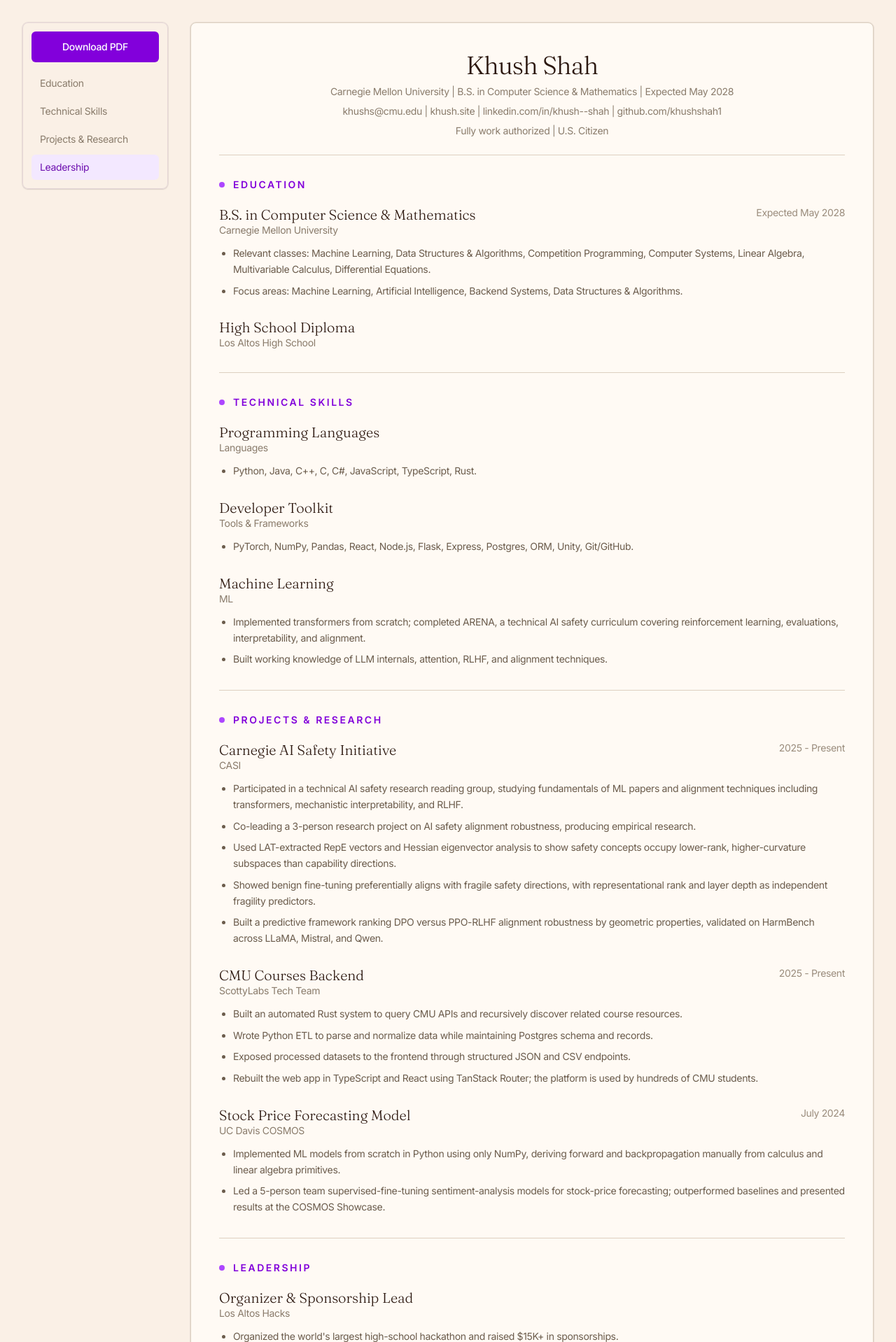
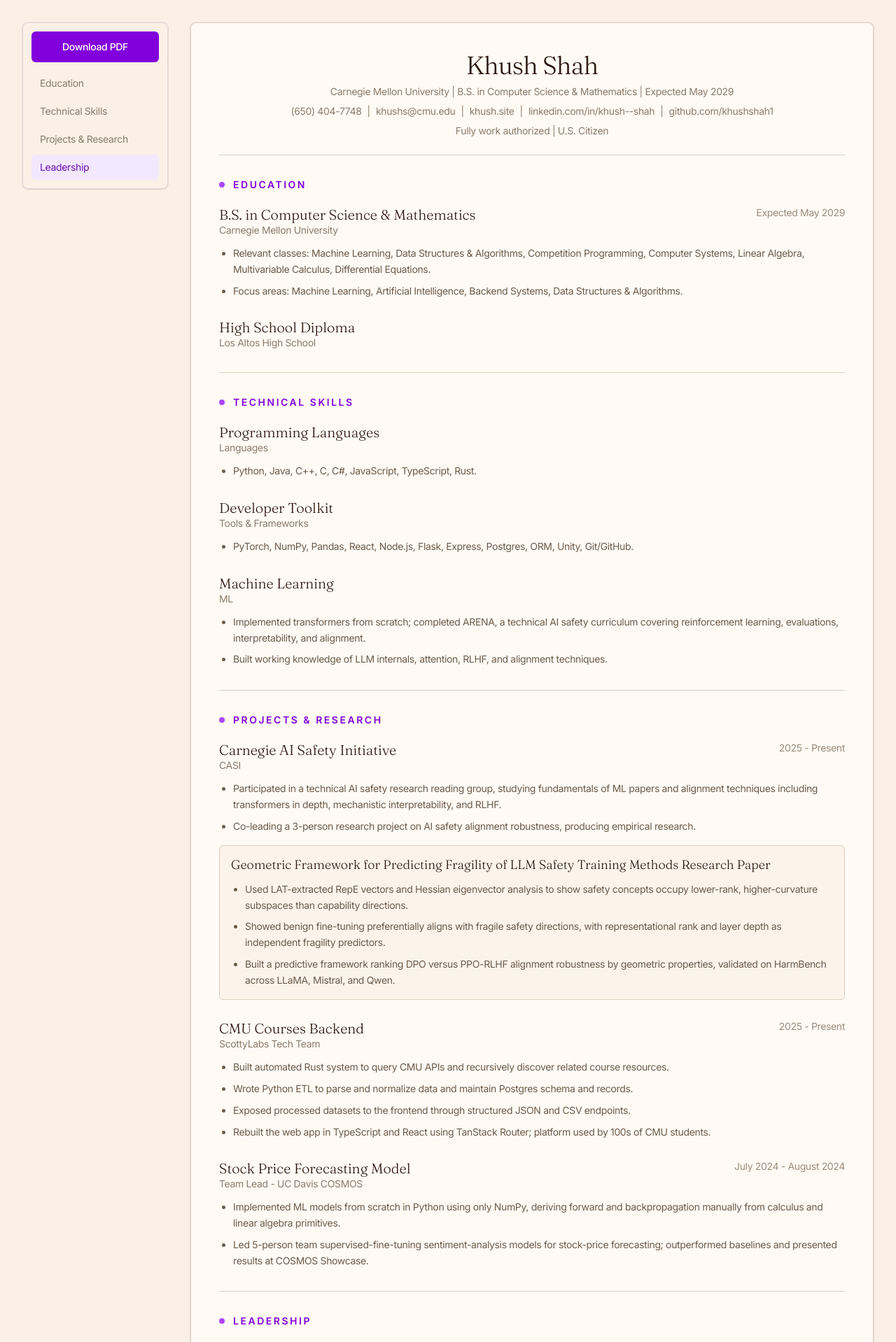
Before and after one commit to KhushShah1/personal, a Next.js app: page /resume in a window 1280 px wide. Shown: the part 302-2220 px from the top of the page at 70% size. Built offline with nearby package versions, Linux system fonts and the light colour scheme.

Commit message:
Updated Resume

```diff
--- a/src/data/resume.ts
+++ b/src/data/resume.ts
@@ -1,8 +1,14 @@
+export type ResumeSubEntry = {
+  title: string;
+  bullets: string[];
+};
+
 export type ResumeEntry = {
   title: string;
   organization: string;
   dates?: string;
   bullets: string[];
+  subEntries?: ResumeSubEntry[];
 };
 
 export type ResumeSection = {
@@ -19,7 +25,7 @@
       {
         title: "B.S. in Computer Science & Mathematics",
         organization: "Carnegie Mellon University",
-        dates: "Expected May 2028",
+        dates: "Expected May 2029",
         bullets: [
           "Relevant classes: Machine Learning, Data Structures & Algorithms, Competition Programming, Computer Systems, Linear Algebra, Multivariable Calculus, Differential Equations.",
           "Focus areas: Machine Learning, Artificial Intelligence, Backend Systems, Data Structures & Algorithms.",
@@ -67,11 +73,18 @@
         organization: "CASI",
         dates: "2025 - Present",
         bullets: [
-          "Participated in a technical AI safety research reading group, studying fundamentals of ML papers and alignment techniques including transformers, mechanistic interpretability, and RLHF.",
+          "Participated in a technical AI safety research reading group, studying fundamentals of ML papers and alignment techniques including transformers in depth, mechanistic interpretability, and RLHF.",
           "Co-leading a 3-person research project on AI safety alignment robustness, producing empirical research.",
-          "Used LAT-extracted RepE vectors and Hessian eigenvector analysis to show safety concepts occupy lower-rank, higher-curvature subspaces than capability directions.",
-          "Showed benign fine-tuning preferentially aligns with fragile safety directions, with representational rank and layer depth as independent fragility predictors.",
-          "Built a predictive framework ranking DPO versus PPO-RLHF alignment robustness by geometric properties, validated on HarmBench across LLaMA, Mistral, and Qwen.",
+        ],
+        subEntries: [
+          {
+            title: "Geometric Framework for Predicting Fragility of LLM Safety Training Methods Research Paper",
+            bullets: [
+              "Used LAT-extracted RepE vectors and Hessian eigenvector analysis to show safety concepts occupy lower-rank, higher-curvature subspaces than capability directions.",
+              "Showed benign fine-tuning preferentially aligns with fragile safety directions, with representational rank and layer depth as independent fragility predictors.",
+              "Built a predictive framework ranking DPO versus PPO-RLHF alignment robustness by geometric properties, validated on HarmBench across LLaMA, Mistral, and Qwen.",
+            ],
+          },
         ],
       },
       {
@@ -79,19 +92,19 @@
         organization: "ScottyLabs Tech Team",
         dates: "2025 - Present",
         bullets: [
-          "Built an automated Rust system to query CMU APIs and recursively discover related course resources.",
-          "Wrote Python ETL to parse and normalize data while maintaining Postgres schema and records.",
+          "Built automated Rust system to query CMU APIs and recursively discover related course resources.",
+          "Wrote Python ETL to parse and normalize data and maintain Postgres schema and records.",
           "Exposed processed datasets to the frontend through structured JSON and CSV endpoints.",
-          "Rebuilt the web app in TypeScript and React using TanStack Router; the platform is used by hundreds of CMU students.",
+          "Rebuilt the web app in TypeScript and React using TanStack Router; platform used by 100s of CMU students.",
         ],
       },
       {
         title: "Stock Price Forecasting Model",
-        organization: "UC Davis COSMOS",
-        dates: "July 2024",
+        organization: "Team Lead - UC Davis COSMOS",
+        dates: "July 2024 - August 2024",
         bullets: [
           "Implemented ML models from scratch in Python using only NumPy, deriving forward and backpropagation manually from calculus and linear algebra primitives.",
-          "Led a 5-person team supervised-fine-tuning sentiment-analysis models for stock-price forecasting; outperformed baselines and presented results at the COSMOS Showcase.",
+          "Led 5-person team supervised-fine-tuning sentiment-analysis models for stock-price forecasting; outperformed baselines and presented results at COSMOS Showcase.",
         ],
       },
     ],
@@ -103,14 +116,16 @@
       {
         title: "Organizer & Sponsorship Lead",
         organization: "Los Altos Hacks",
+        dates: "2021 - 2025",
         bullets: [
           "Organized the world's largest high-school hackathon and raised $15K+ in sponsorships.",
-          "Gave speeches to 1,000+ students and mentored many new members.",
+          "Gave speeches to 1000+ students and mentored many new members.",
         ],
       },
       {
         title: "Senior VP",
         organization: "Computer Engineers of the Next Generation (CENG)",
+        dates: "2022 - 2025",
         bullets: [
           "Managed 100+ volunteers teaching 24+ coding classes in Python, Java, and JavaScript to underserved schools.",
           "Earned the Presidential Volunteer Service Award for 200+ service hours in a single year.",
--- a/src/pages/resume.tsx
+++ b/src/pages/resume.tsx
@@ -1,10 +1,13 @@
 import Head from "next/head";
+import Link from "next/link";
 import { useEffect, useState } from "react";
 import Layout from "@/components/Layout";
 import PageHeader from "@/components/PageHeader";
 import { resumeSections } from "@/data/resume";
 
 const resumePdfHref = "/khush-shah-resume.pdf";
+const resumeContactLinkClass =
+  "rounded underline-offset-4 transition hover:text-warm-900 hover:underline focus-visible:outline-none focus-visible:ring-4 focus-visible:ring-purple-200";
 
 export default function Resume() {
   const [activeSection, setActiveSection] = useState(resumeSections[0].id);
@@ -84,11 +87,37 @@
               Khush Shah
             </h2>
             <p className="mt-2 text-sm tracking-tight text-warm-600">
-              Carnegie Mellon University | B.S. in Computer Science & Mathematics | Expected May 2028
+              Carnegie Mellon University | B.S. in Computer Science & Mathematics | Expected May 2029
             </p>
-            <p className="mt-2 text-sm tracking-tight text-warm-600">
-              khushs@cmu.edu | khush.site | linkedin.com/in/khush--shah | github.com/khushshah1
-            </p>
+            <div className="mt-2 flex flex-wrap justify-center gap-x-2 gap-y-1 text-sm tracking-tight text-warm-600">
+              <span>(650) 404-7748</span>
+              <span>|</span>
+              <a href="mailto:khushs@cmu.edu" className={resumeContactLinkClass}>
+                khushs@cmu.edu
+              </a>
+              <span>|</span>
+              <Link href="/" className={resumeContactLinkClass}>
+                khush.site
+              </Link>
+              <span>|</span>
+              <a
+                href="https://linkedin.com/in/khush--shah/"
+                target="_blank"
+                rel="noopener noreferrer"
+                className={resumeContactLinkClass}
+              >
+                linkedin.com/in/khush--shah
+              </a>
+              <span>|</span>
+              <a
+                href="https://github.com/KhushShah1"
+                target="_blank"
+                rel="noopener noreferrer"
+                className={resumeContactLinkClass}
+              >
+                github.com/khushshah1
+              </a>
+            </div>
             <p className="mt-2 text-sm tracking-tight text-warm-600">
               Fully work authorized | U.S. Citizen
             </p>
@@ -123,6 +152,18 @@
                           ))}
                         </ul>
                       )}
+                      {entry.subEntries?.map((subEntry) => (
+                        <div key={subEntry.title} className="mt-4 rounded-md border border-warm-300 bg-warm-50/60 p-4">
+                          <h4 className="font-serif text-lg font-light leading-tight text-warm-900">
+                            {subEntry.title}
+                          </h4>
+                          <ul className="mt-3 list-disc space-y-2 pl-5 text-sm leading-relaxed tracking-tight text-warm-700">
+                            {subEntry.bullets.map((bullet) => (
+                              <li key={bullet}>{bullet}</li>
+                            ))}
+                          </ul>
+                        </div>
+                      ))}
                     </div>
                   ))}
                 </div>
```
Also changed, not shown: public/og-card.svg, 1 other file (tests, documents, lock files or other folders).
